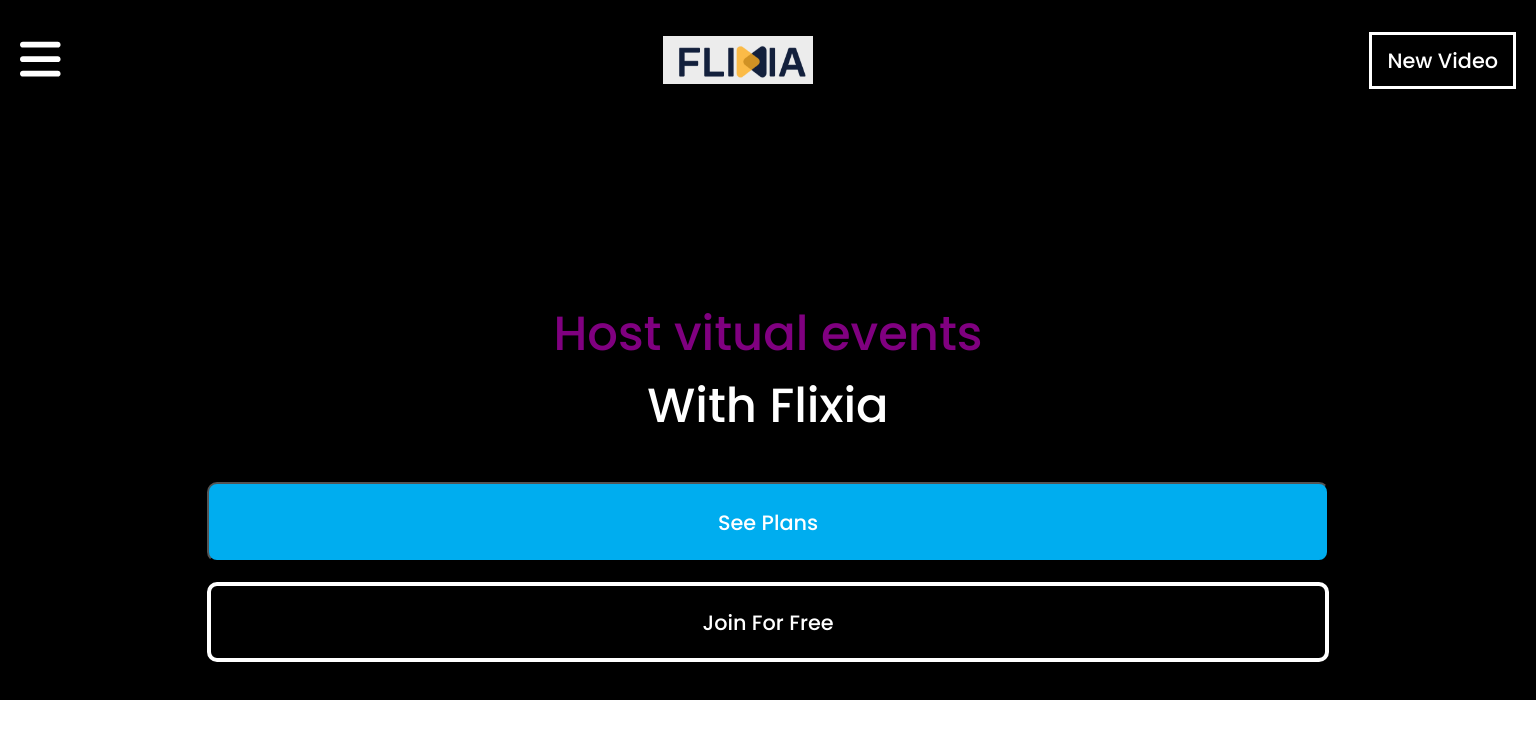
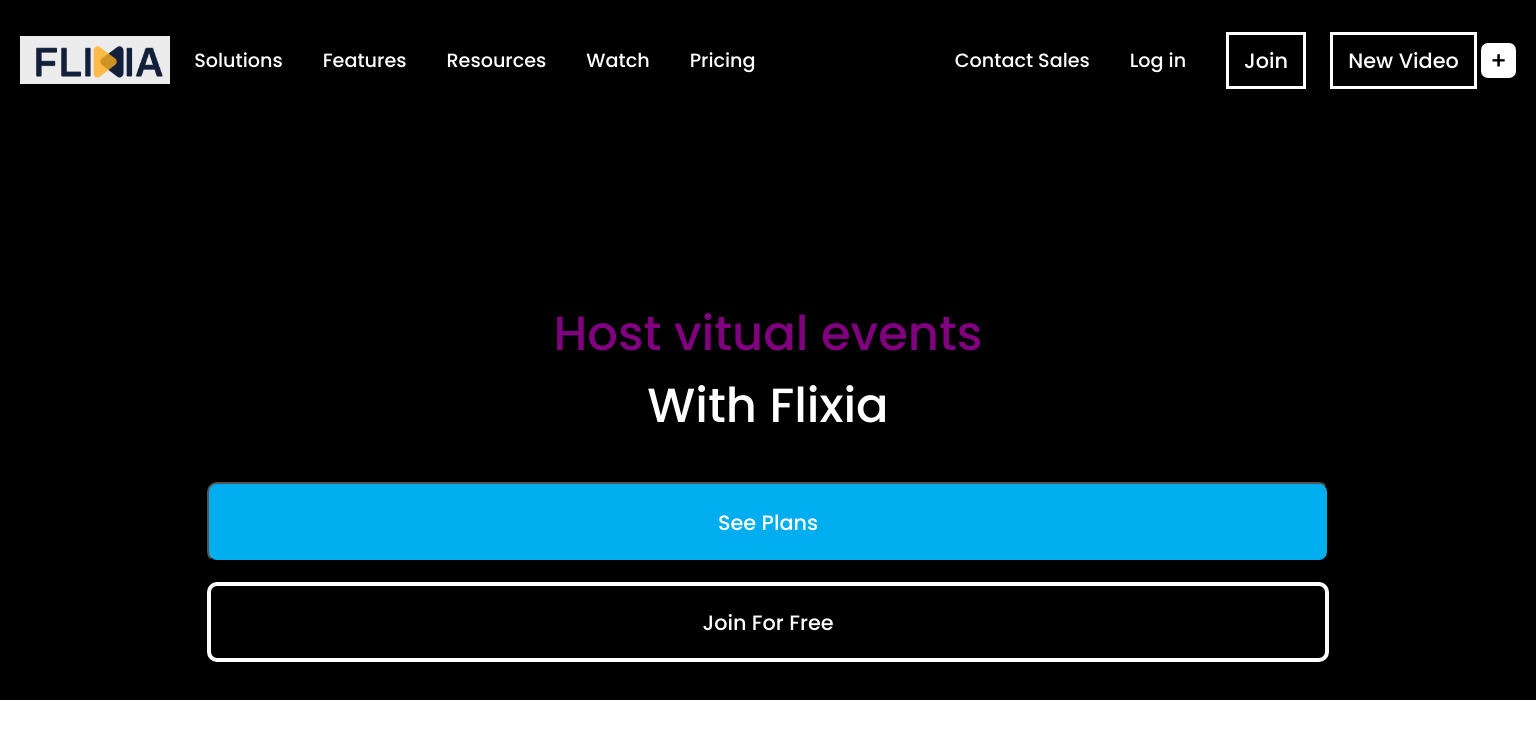
Before and after one commit to Timothy-Achonu/Flixia-Landing-Page, a React (Create React App) app: page / in a window 1536 px wide. Shown: the top 738 px of the page. Built offline with nearby package versions, Linux system fonts and the light colour scheme.

Commit message:
committing changes

```diff
--- a/src/App.css
+++ b/src/App.css
@@ -175,7 +175,7 @@
   border: 4px solid gray;
 }
 
-@media (min-width: 890px) and (max-width: 1600px) {
+@media (min-width: 890px) and (max-width: 1500px) {
   .header-component nav {
     display: flex;
     justify-content: space-between;
@@ -232,7 +232,7 @@
 
 }
 
-@media (min-width: 1600px) {
+@media (min-width: 1500px) {
   .header-component nav {
     display: flex;
     justify-content: space-between;
@@ -290,7 +290,7 @@
   .menu-component ul li {
     list-style: none;
     margin: 0 20px;
-    font-size: 1.4rem;
+    font-size: 1.2rem;
   }
   .menu-component ul .not-in-bigger-screen {
     /* display: none; */
```
